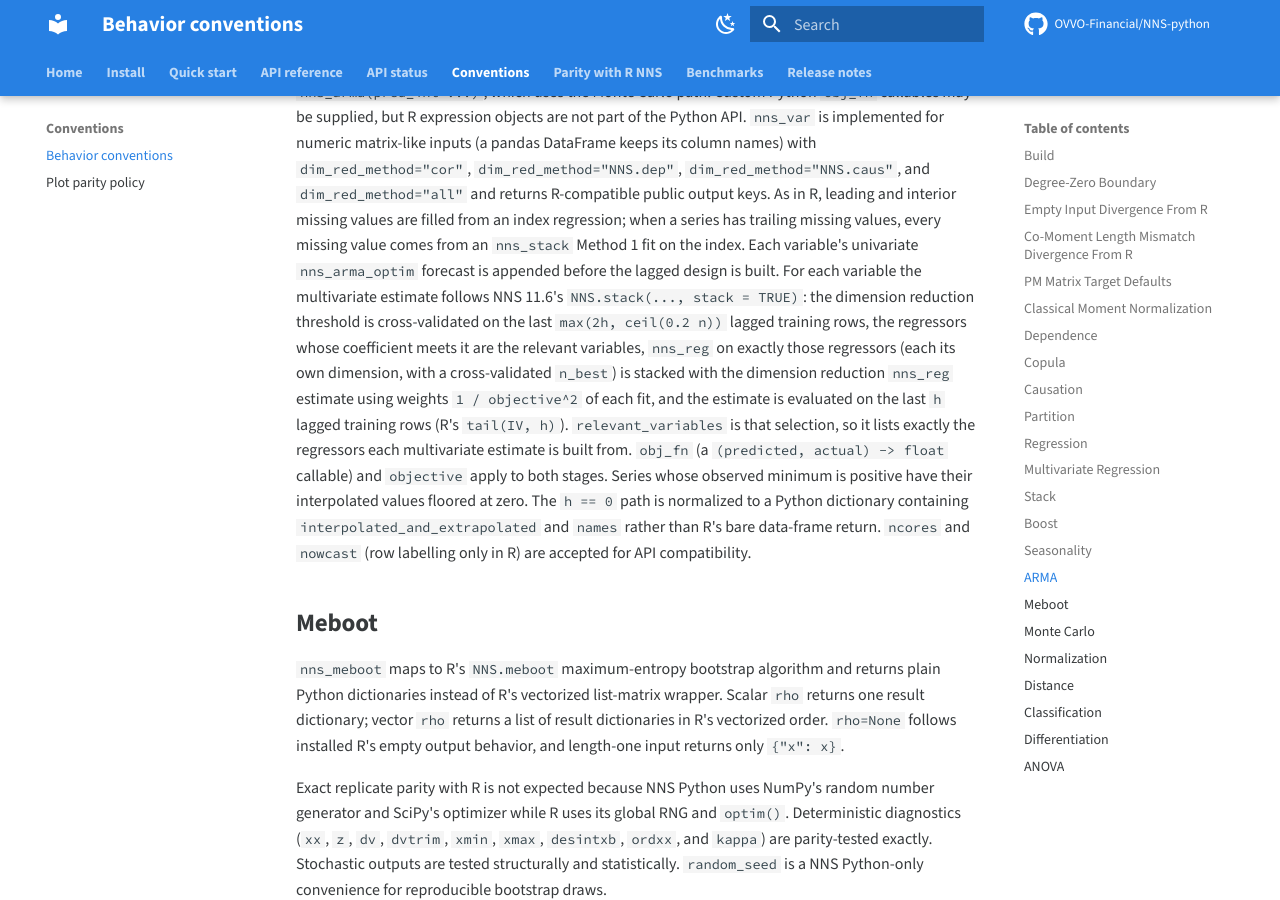
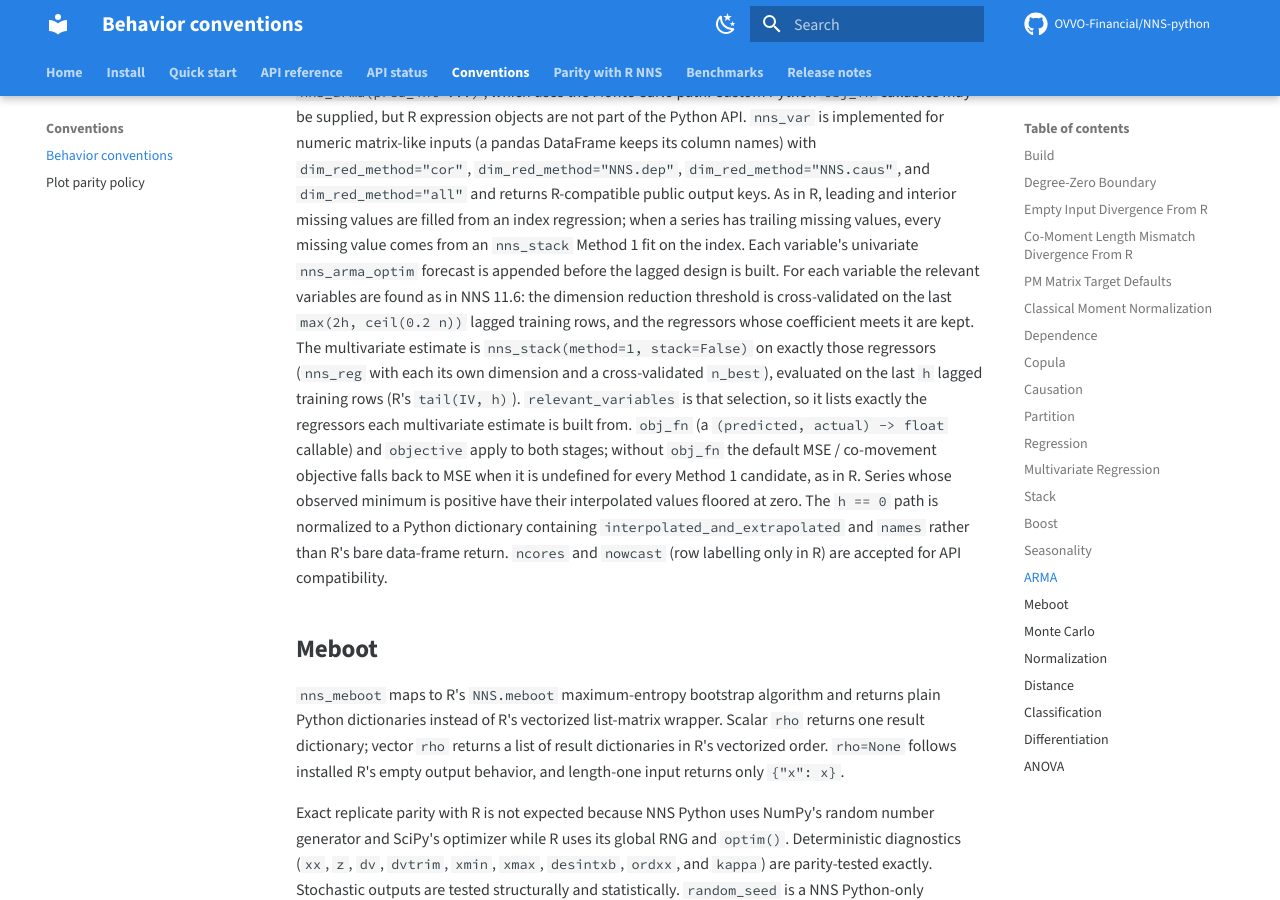
Before and after one commit to OVVO-Financial/NNS-python, an MkDocs documentation site: the page built from docs/conventions.md, in a window 1280 px wide and 900 px high, scrolled down 8645 px. Built offline with MkDocs 1.6.1 and Material for MkDocs 9.7.7, drawn with Linux system fonts in a browser that asks for light colours; comment, search, counter and statistics services are not loaded.

Commit message:
nns_var: nns_stack(method=1) on the 11.6 relevant variables, as R 82a92eb
Mirrors R NNS-Beta-Version 82a92eb.

- The relevant variables are still found the NNS 11.6 way: the regressors
  whose dimension reduction coefficient meets the cross-validated threshold.
  _var_relevant() now only makes that selection.
- The multivariate estimate is nns_stack(method=1, stack=False) on exactly
  those regressors (nns_reg, each its own dimension), with test rows
  tail(IV, h).
- R's MSE fallback for the default objective is restored around that call.
- The re-implemented 11.6 Method 1 and the 1/objective^2 blend are removed.

The NNS.VAR and ANOVA parity shards and sync/nns_source.json are now
exactly #144's (dee92ee, regenerated from R 82a92eb). Every VAR parity
test passes against them with no cache misses. Version stays 2.1.0.

Co-Authored-By: Claude Opus 5.5 <noreply@anthropic.com>
Claude-Session: https://claude.ai/code/session_01Wws6NsSKm9v45EKYaXEdJJ

```diff
--- a/docs/conventions.md
+++ b/docs/conventions.md
@@ -404,17 +404,18 @@ DataFrame keeps its column names) with `dim_red_method="cor"`,
 leading and interior missing values are filled from an index regression; when a series has
 trailing missing values, every missing value comes from an `nns_stack` Method 1
 fit on the index. Each variable's univariate `nns_arma_optim` forecast is
-appended before the lagged design is built. For each variable the multivariate
-estimate follows NNS 11.6's `NNS.stack(..., stack = TRUE)`: the dimension
-reduction threshold is cross-validated on the last `max(2h, ceil(0.2 n))` lagged
-training rows, the regressors whose coefficient meets it are the relevant
-variables, `nns_reg` on exactly those regressors (each its own dimension, with a
-cross-validated `n_best`) is stacked with the dimension reduction `nns_reg`
-estimate using weights `1 / objective^2` of each fit, and the estimate is
-evaluated on the last `h` lagged training rows (R's `tail(IV, h)`).
-`relevant_variables` is that selection, so it lists exactly the regressors each
-multivariate estimate is built from. `obj_fn` (a `(predicted, actual) -> float`
-callable) and `objective` apply to both stages. Series whose observed minimum is
+appended before the lagged design is built. For each variable the relevant
+variables are found as in NNS 11.6: the dimension reduction threshold is
+cross-validated on the last `max(2h, ceil(0.2 n))` lagged training rows, and
+the regressors whose coefficient meets it are kept. The multivariate estimate is
+`nns_stack(method=1, stack=False)` on exactly those regressors (`nns_reg` with
+each its own dimension and a cross-validated `n_best`), evaluated on the last
+`h` lagged training rows (R's `tail(IV, h)`). `relevant_variables` is that
+selection, so it lists exactly the regressors each multivariate estimate is
+built from. `obj_fn` (a `(predicted, actual) -> float` callable) and
+`objective` apply to both stages; without `obj_fn` the default MSE /
+co-movement objective falls back to MSE when it is undefined for every Method 1
+candidate, as in R. Series whose observed minimum is
 positive have their interpolated values floored at zero. The `h == 0` path is normalized to
 a Python dictionary containing `interpolated_and_extrapolated` and `names`
 rather than R's bare data-frame return. `ncores` and `nowcast` (row labelling
```
Also changed, not shown: docs/api_reference.md (+1 -1 lines), docs/api_status.md (+1 -1 lines), 3 other files.
